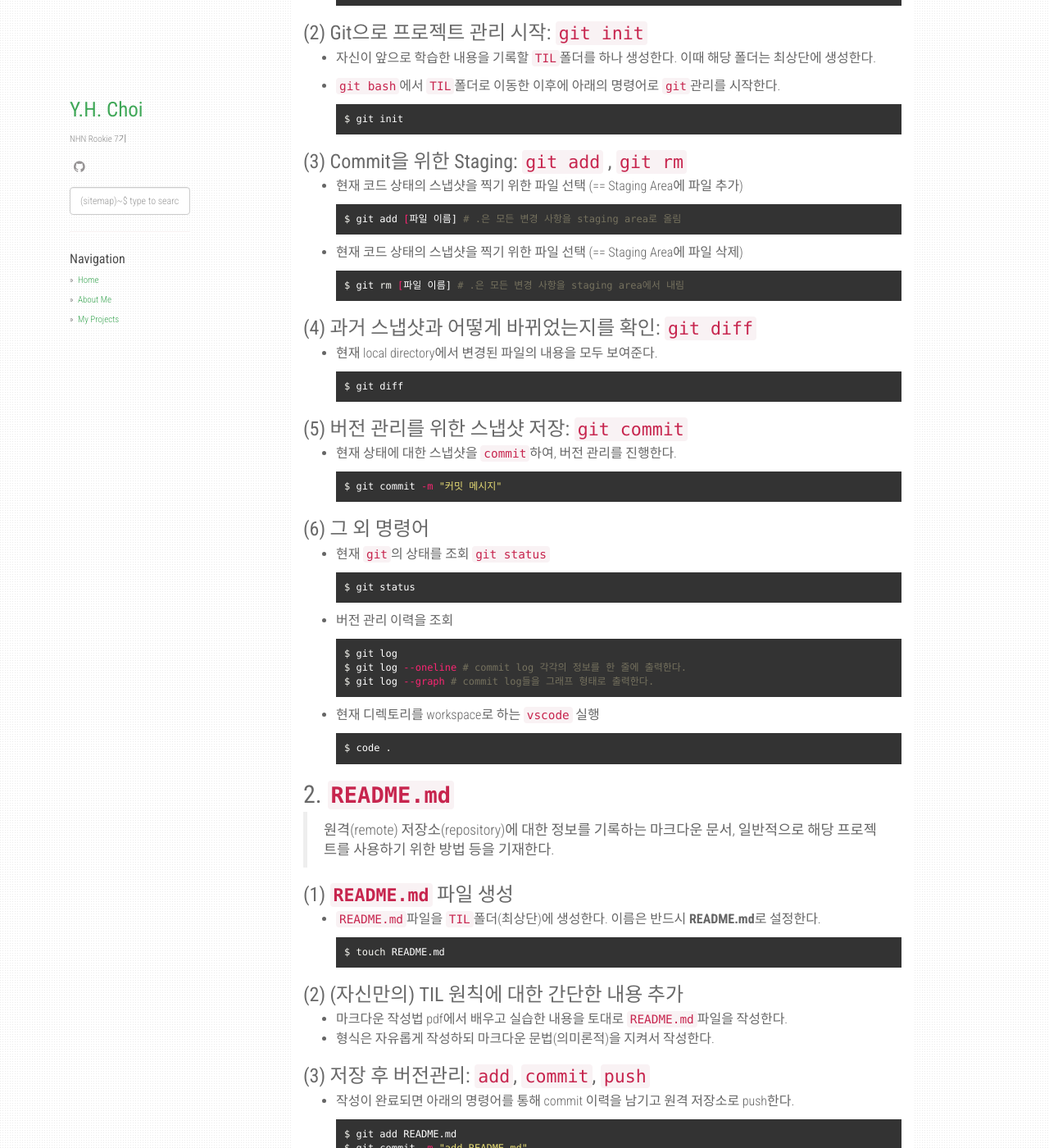
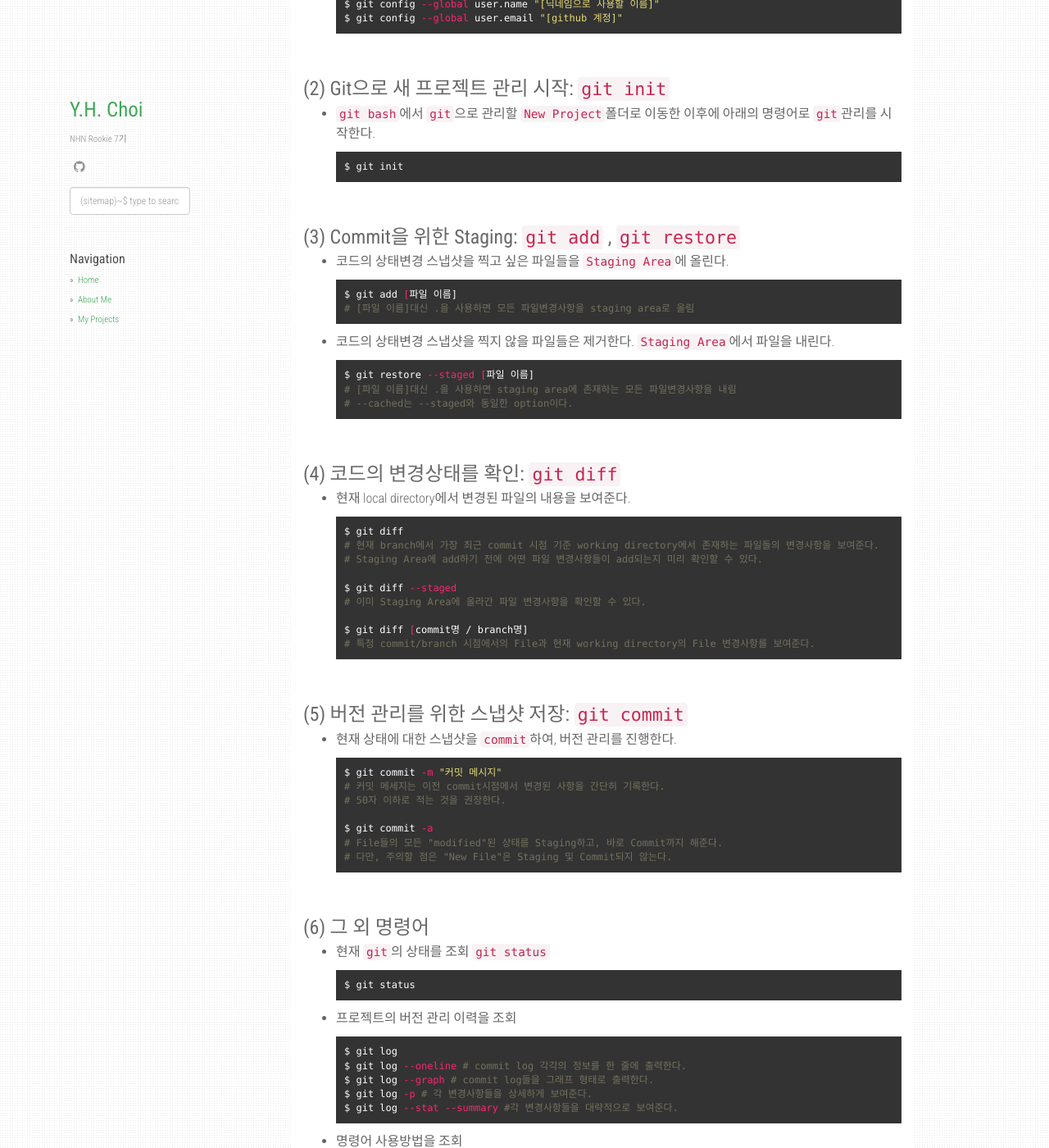
Before and after one commit to milanoderby/milanoderby.github.io, a Jekyll site: the page built from _posts/2020-01-19-git-local-manual.md, in a window 1280 px wide and 1400 px high, scrolled down 269 px. Shown: the whole window at 82% size. Built offline with Jekyll 4.4.1, drawn with Linux system fonts in a browser that asks for light colours; nearby versions of some CDN libraries; comment, search, counter and statistics services are not loaded; some of the changed text lies outside the part shown.

````diff
--- a/_posts/2020-01-19-git-branch-merge.md
+++ b/_posts/2020-01-19-git-branch-merge.md
@@ -9,14 +9,14 @@ categories: [git]
 
 ### (1) 기존의 큰 줄기에서 나오는 Branch를 생성하는 명령어: `git branch`
 
-- 큰 프로젝트에서 기존의 기능은 유지하고, 새로운 기능을 추가하기 위해 큰 줄기에서 뻗어나오는 새로운 줄기를 생성한다.
+- 큰 프로젝트에서 기존의 기능은 유지하고, 새로운 기능을 추가하기 위해 큰 줄기에서 뻗어나오는 새로운 줄기를 생성한다. 브랜치는 비용이 적게 들고, 쉽다. (많은 도전을 권장)
 
   ``` shell
   $ git branch [새로 생성할 브랜치 명]
   $ git branch new
   ```
 
-- 현재 생성한 branch정보를 출력한다.
+- 현재 프로젝트에서  `Local Directory`에서 존재하는 `branch`정보를 출력한다.
 
   ```shell
   $ git branch
@@ -26,6 +26,9 @@ categories: [git]
 
   ```shell
   $ git branch -d [삭제할 브랜치 명]
+  # 위 명령어는 삭제할 브랜치의 변화가 이미 현재 브랜치에 적용되어 있을 때에만 삭제가능하다.
+$ git branch -D [삭제할 브랜치 명]
+  # 위 명령어는 브랜치의 변화가 현재 브랜치에 적용이 되어있든, 안되어있든 강제로 삭제한다.
   ```
 
 
--- a/_posts/2020-01-19-git-local-manual.md
+++ b/_posts/2020-01-19-git-local-manual.md
@@ -9,52 +9,63 @@ categories: [git]
 
 ### (1) Git 계정 설정
 
-- `git` 설정 (user.name & user.email): 최초 1회 설정 (name은 작성자 확인용, email은 github계정확인)
+- `git` 설정 (user.name & user.email): 최초 1회 설정
+
+- `name`은 `committer`를 확인할 때, 구분하기 위한 닉네임처럼 사용됨, `email`은 github계정확인 용도
 
   ```shell
-  $ git config --global user.name "yonghwa"
-  $ git config --global user.email "yonghwa9086@naver.com"
+  $ git config --global user.name "[닉네임으로 사용할 이름]"
+  $ git config --global user.email "[github 계정]"
   ```
 
+  <br>
 
+### (2) Git으로 새 프로젝트 관리 시작: `git init`
 
-### (2) Git으로 프로젝트 관리 시작: `git init`
-
-- 자신이 앞으로 학습한 내용을 기록할 `TIL`폴더를 하나 생성한다. 이때 해당 폴더는 최상단에 생성한다.
-
-- `git bash`에서 `TIL`폴더로 이동한 이후에 아래의 명령어로 `git`관리를 시작한다.
+- `git bash`에서 `git`으로 관리할 `New Project`폴더로 이동한 이후에 아래의 명령어로 `git`관리를 시작한다.
 
   ```shell
   $ git init
   ```
 
+  <br>
 
+### (3) Commit을 위한 Staging: `git add` , `git restore`
 
-### (3) Commit을 위한 Staging: `git add` , `git rm`
-
-- 현재 코드 상태의 스냅샷을 찍기 위한 파일 선택 (== Staging Area에 파일 추가)
+- 코드의 상태변경 스냅샷을 찍고 싶은 파일들을 `Staging Area`에 올린다.
 
   ```shell
-  $ git add [파일 이름] # .은 모든 변경 사항을 staging area로 올림
+  $ git add [파일 이름]
+  # [파일 이름]대신 .을 사용하면 모든 파일변경사항을 staging area로 올림
   ```
 
-- 현재 코드 상태의 스냅샷을 찍기 위한 파일 선택 (== Staging Area에 파일 삭제)
+- 코드의 상태변경 스냅샷을 찍지 않을 파일들은 제거한다. `Staging Area`에서 파일을 내린다.
 
   ```shell
-  $ git rm [파일 이름] # .은 모든 변경 사항을 staging area에서 내림
+  $ git restore --staged [파일 이름]
+  # [파일 이름]대신 .을 사용하면 staging area에 존재하는 모든 파일변경사항을 내림
+  # --cached는 --staged와 동일한 option이다.
   ```
 
+  <br>
 
+### (4) 코드의  변경상태를 확인: `git diff`
 
-### (4) 과거 스냅샷과 어떻게 바뀌었는지를 확인: `git diff`
-
-- 현재 local directory에서 변경된 파일의 내용을 모두 보여준다.
+- 현재 local directory에서 변경된 파일의 내용을 보여준다.
 
   ```shell
   $ git diff
+  # 현재 branch에서 가장 최근 commit 시점 기준 working directory에서 존재하는 파일들의 변경사항을 보여준다.
+# Staging Area에 add하기 전에 어떤 파일 변경사항들이 add되는지 미리 확인할 수 있다.
+
+  $ git diff --staged
+  # 이미 Staging Area에 올라간 파일 변경사항을 확인할 수 있다.
+
+  $ git diff [commit명 / branch명]
+  # 특정 commit/branch 시점에서의 File과 현재 working directory의 File 변경사항를 보여준다.
   ```
 
-
+  <br>
 
 ### (5) 버전 관리를 위한 스냅샷 저장: `git commit`
 
@@ -62,9 +73,15 @@ categories: [git]
 
   ```shell
   $ git commit -m "커밋 메시지"
+  # 커밋 메세지는 이전 commit시점에서 변경된 사항을 간단히 기록한다.
+  # 50자 이하로 적는 것을 권장한다.
+
+  $ git commit -a
+  # File들의 모든 "modified"된 상태를 Staging하고, 바로 Commit까지 해준다.
+  # 다만, 주의할 점은 "New File"은 Staging 및 Commit되지 않는다.
   ```
 
-
+  <br>
 
 ### (6) 그 외 명령어
 
@@ -74,12 +91,26 @@ categories: [git]
   $ git status
   ```
 
-- 버전 관리 이력을 조회
+- 프로젝트의 버전 관리 이력을 조회
 
   ```shell
   $ git log
   $ git log --oneline # commit log 각각의 정보를 한 줄에 출력한다.
   $ git log --graph # commit log들을 그래프 형태로 출력한다.
+  $ git log -p # 각 변경사항들을 상세하게 보여준다.
+  $ git log --stat --summary #각 변경사항들을 대략적으로 보여준다.
+  ```
+
+- 명령어 사용방법을 조회
+
+  ```bash
+  $ git help [명령어] # WebPage로 명령어 Manula Page를 띄워준다.
+  ```
+
+- `git`의 버전관리 이력을 시각적으로 보여준다.
+
+  ```bash
+  $ gitk
   ```
 
 - 현재 디렉토리를 workspace로 하는 `vscode`  실행
@@ -88,61 +119,4 @@ categories: [git]
   $ code .
   ```
 
-
-
-## 2. **`README.md`**
-
-> 원격(remote) 저장소(repository)에 대한 정보를 기록하는 마크다운 문서, 일반적으로 해당 프로젝트를 사용하기 위한 방법 등을 기재한다.
-
-
-
-### (1) **`README.md`** 파일 생성
-
-- `README.md`파일을 `TIL`폴더(최상단)에 생성한다. 이름은 반드시 **README.md**로 설정한다.
-
-  ```shell
-  $ touch README.md
-  ```
-
-
-
-### (2) (자신만의) TIL 원칙에 대한 간단한 내용 추가
-
-- 마크다운 작성법 pdf에서 배우고 실습한 내용을 토대로 `README.md`파일을 작성한다.
-- 형식은 자유롭게 작성하되 마크다운 문법(의미론적)을 지켜서 작성한다.
-
-
-
-### (3) 저장 후 버전관리: `add`, `commit`, `push`
-
-- 작성이 완료되면 아래의 명령어를 통해 commit 이력을 남기고 원격 저장소로 push한다.
-
-  ```shell
-  $ git add README.md
-  $ git commit -m "add README.md"
-  $ git push origin master
-  ```
-
-
-
-## 3. 추가 학습 내용 관리
-
-### (1) 추가 내용 관리
-
-- `TIL` 폴더 내에서 학습을 원하는 내용의 폴더를 생성하고 파일들을 생성한 후 작업을 진행한다.
-
-  ```shell
-  $ mkdir python
-  ```
-
-
-
-### (2) 변경 사항을 저장하고, 원격저장소로 옮긴다.
-
-- 업데이트가 완료되면 아래의 명령어를 통해 commit 이력을 남기고 원격저장소로 push한다.
-
-  ```shell
-  $ git add
-  $ git commit -m "학습 내용 추가"
-  $ git push origin master
-  ```
+  <br>
````
Also changed, not shown: _posts/2020-01-19-git-collaboration.md (+3 -0 lines), _posts/2020-01-19-git-remote-manual.md (+11 -5 lines), _posts/2020-01-19-what-i-learned-from-code-review.md (added, +79 -0 lines).
